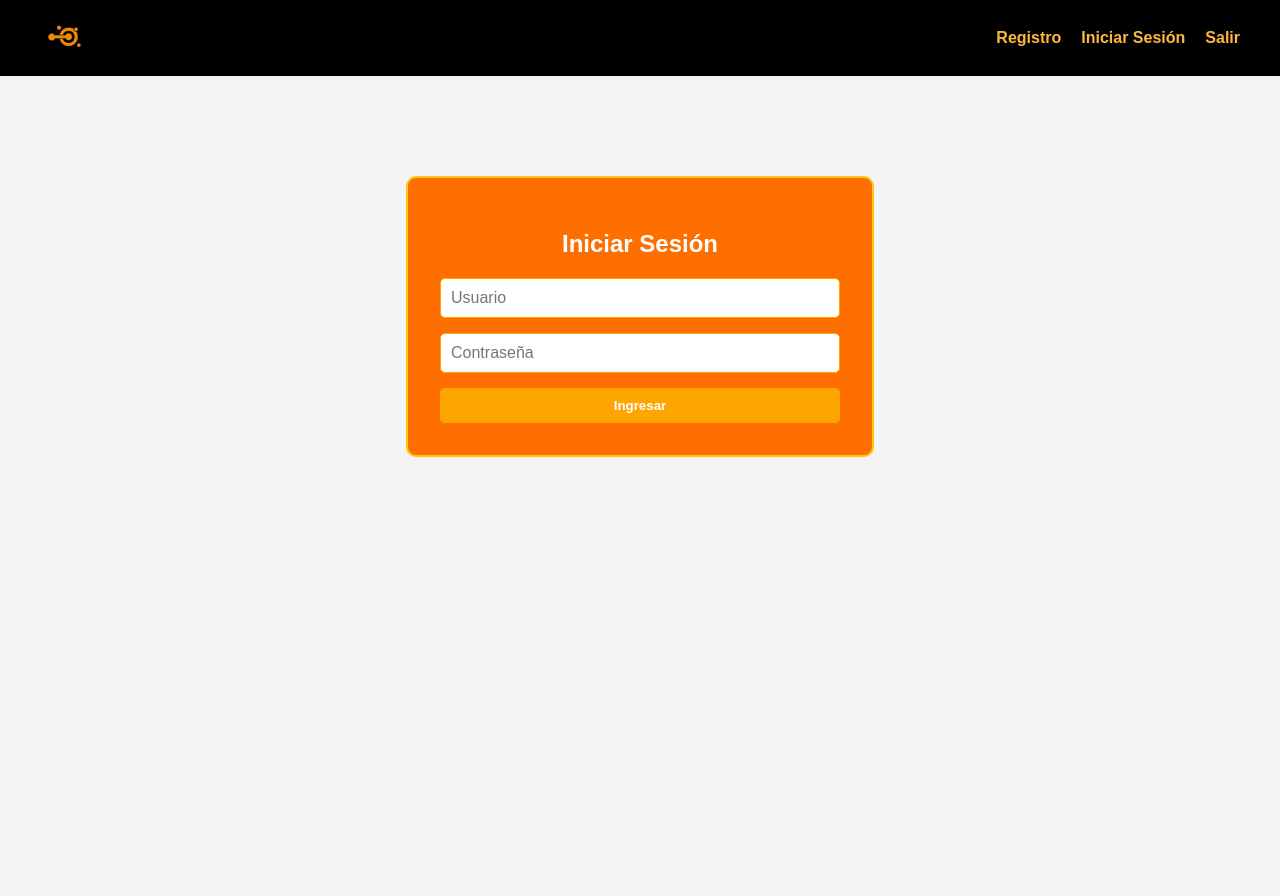
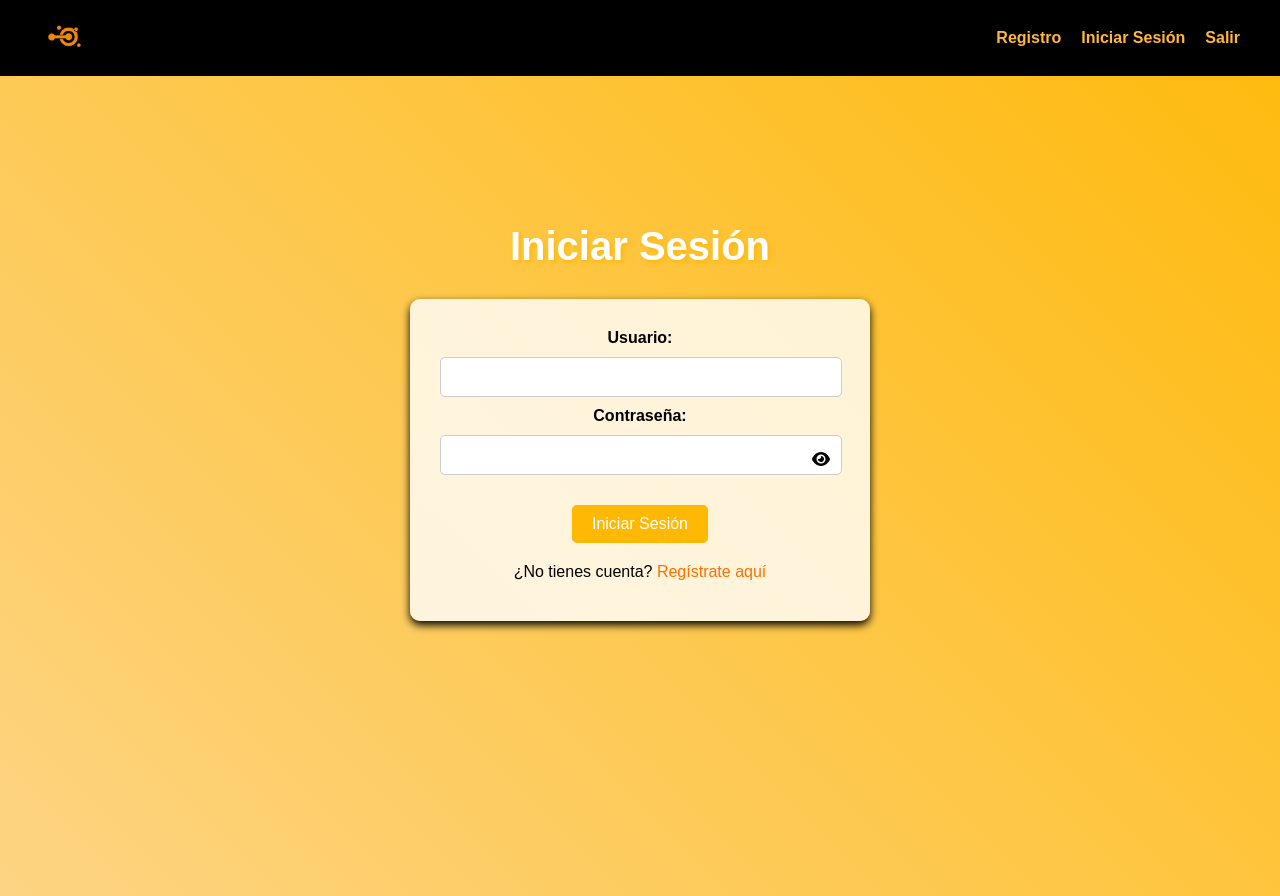
Before and after one commit to danialvarado472/gestor-airbnb-frontend, a React (Vite) app: page /login in a window 1280 px wide. Before the commit the page ends 800 px from the top, so only its background shows below. Built offline with nearby package versions, Linux system fonts and the light colour scheme.

Commit message:
Estilos pags inicio y registro

```diff
--- a/package.json
+++ b/package.json
@@ -10,6 +10,8 @@
     "preview": "vite preview"
   },
   "dependencies": {
+    "@fortawesome/free-solid-svg-icons": "^6.7.2",
+    "@fortawesome/react-fontawesome": "^0.2.2",
     "react": "^19.0.0",
     "react-dom": "^19.0.0",
     "react-router-dom": "^7.4.0"
--- a/src/pages/Inicio.css
+++ b/src/pages/Inicio.css
@@ -1,54 +1,102 @@
-#inicio-container {
-    margin-top: 100px;
+#inicio-contenedor-principal {
+    display: flex;
+    flex-direction: column;
+    align-items: center;
+    justify-content: center;
+    min-height: 100vh;
+    padding-top: 20px;
+    background: linear-gradient(45deg, #ff6f00, rgba(255, 204, 103, 0.8), #ffb803);
+    background-size: 300% 100%;
+    animation: moverDegradadoInicio 10s ease infinite;
+}
+
+#inicio-titulo {
+    color: #fff;
+    font-size: 2.5rem;
+    margin-top: 3px;
+    text-shadow: 2px 2px 4px rgb(255, 184, 3);
+    margin-bottom: 30px;
+}
+
+#inicio-formulario {
+    background-color: rgba(255, 255, 255, 0.8);
+    padding: 30px;
+    border-radius: 10px;
+    box-shadow: 0 4px 8px rgb(0, 0, 0);
+    width: 80%;
     max-width: 400px;
-    margin-left: auto;
-    margin-right: auto;
-    padding: 2rem;
-    border: 2px solid #ffc710;
-    border-radius: 10px;
-    background-color: rgb(255, 111, 0);
+    text-align: center;
+    margin-bottom: 150px;
+}
+
+#inicio-formulario label {
+    display: block;
+    margin-bottom: 10px;
+    color: #000000;
+    font-weight: bold;
+}
+
+.inicio-input-container {
+    position: relative;
+    width: 100%;
+    margin-bottom: 20px;
+}
+
+.inicio-input {
+    width: calc(100% - 20px);
+    padding: 10px;
+    border: 1px solid #ccc;
+    border-radius: 5px;
+    font-size: 1rem;
+    margin-bottom: 10px;
+}
+
+.inicio-toggle-password {
+    position: absolute;
+    right: 10px;
+    top: 50%;
+    transform: translateY(-50%);
+    cursor: pointer;
+    user-select: none;
+}
+
+#inicio-formulario button {
+    background-color: #ffb803;
+    color: white;
+    border: none;
+    border-radius: 5px;
+    padding: 10px 20px;
+    font-size: 1rem;
+    cursor: pointer;
+    transition: background-color 0.3s ease;
+}
+
+#inicio-formulario button:hover {
+    background-color: #ff6f00;
+}
+
+#inicio-mensaje-error {
+    color: #ff0303;
+    margin-top: 10px;
+}
+
+#inicio-no-cuenta {
+    margin-top: 20px;
     color: #000000;
     text-align: center;
 }
 
-#inicio-titulo {
-    text-align: center;
-    color: #ffffff;
+#inicio-no-cuenta a {
+    color: #ff6f00;
+    text-decoration: none;
 }
 
-#inicio-form {
-    display: flex;
-    flex-direction: column;
-    gap: 15px;
-    margin-top: 20px;
+#inicio-no-cuenta a:hover {
+    text-decoration: underline;
 }
 
-#inicio-usuario,
-#inicio-contrasena {
-    padding: 10px;
-    border: 1px solid orange;
-    border-radius: 5px;
-    color: #000000;
-    font-size: 1rem;
+@keyframes moverDegradadoInicio {
+    0% { background-position: 0 50%; }
+    50% { background-position: 100% 50%; }
+    100% { background-position: 0 50%; }
 }
-
-#inicio-boton {
-    padding: 10px;
-    background-color: orange;
-    border: none;
-    border-radius: 5px;
-    font-weight: bold;
-    color: #ffffff;
-    cursor: pointer;
-    transition: background-color 0.3s ease;
-}
-
-#inicio-boton:hover {
-    background-color: #f89500;
-}
-
-#inicio-error {
-    margin-top: 15px;
-    color: red;
-    text-align: center;
-}
--- a/src/pages/Inicio.jsx
+++ b/src/pages/Inicio.jsx
@@ -1,47 +1,69 @@
-import { useState } from "react";
-import { useNavigate } from "react-router-dom";
-import "./Inicio.css";
+import React, { useState } from 'react';
+import { useNavigate, Link } from 'react-router-dom';
+import './Inicio.css';
+import { FontAwesomeIcon } from '@fortawesome/react-fontawesome';
+import { faEye, faEyeSlash } from '@fortawesome/free-solid-svg-icons';
 
 const Inicio = () => {
-    const [usuario, setUsuario] = useState("");
-    const [contrasena, setContrasena] = useState("");
-    const [error, setError] = useState("");
+    const [usuario, setUsuario] = useState('');
+    const [contrasena, setContrasena] = useState('');
+    const [error, setError] = useState('');
+    const [mostrarContrasena, setMostrarContrasena] = useState(false);
     const navigate = useNavigate();
 
-    const handleLogin = (e) => {
+    const handleSubmit = (e) => {
         e.preventDefault();
-
-        if (usuario === "admin" && contrasena === "1234") {
-            navigate("/admin");
-        } else if (usuario === "usuario" && contrasena === "abcd") {
-            navigate("/listado");
+        if (!usuario || !contrasena) {
+            setError('Por favor, introduce usuario y contraseña.');
+            return;
+        }
+        if ((usuario === 'admin' && contrasena === '1234') || (usuario === 'usuario' && contrasena === 'abcd')) {
+            navigate('/admin');
         } else {
-            setError("No se encontró el usuario.");
+            setError('Credenciales incorrectas');
+            setTimeout(() => setError(''), 3000);
         }
     };
 
+    const toggleMostrarContrasena = () => {
+        setMostrarContrasena(!mostrarContrasena);
+    };
+
     return (
-        <div id="inicio-container" className="inicio-container">
-            <h2 id="inicio-titulo" className="inicio-titulo">Iniciar Sesión</h2>
-            <form id="inicio-form" onSubmit={handleLogin}>
+        <div id="inicio-contenedor-principal">
+            <h1 id="inicio-titulo">Iniciar Sesión</h1>
+            <form id="inicio-formulario" onSubmit={handleSubmit}>
+                <label htmlFor="usuario">Usuario:</label>
                 <input
-                    id="inicio-usuario"
                     type="text"
-                    placeholder="Usuario"
+                    id="usuario"
+                    className="inicio-input"
                     value={usuario}
                     onChange={(e) => setUsuario(e.target.value)}
                     required
                 />
-                <input
-                    id="inicio-contrasena"
-                    type="password"
-                    placeholder="Contraseña"
-                    value={contrasena}
-                    onChange={(e) => setContrasena(e.target.value)}
-                    required
-                />
-                <button id="inicio-boton" type="submit">Ingresar</button>
-                {error && <p id="inicio-error" className="inicio-error">{error}</p>}
+                <label htmlFor="contrasena">Contraseña:</label>
+                <div className="inicio-input-container">
+                    <input
+                        type={mostrarContrasena ? 'text' : 'password'}
+                        id="contrasena"
+                        className="inicio-input"
+                        value={contrasena}
+                        onChange={(e) => setContrasena(e.target.value)}
+                        required
+                    />
+                    <span
+                        className="inicio-toggle-password"
+                        onClick={toggleMostrarContrasena}
+                    >
+                        <FontAwesomeIcon icon={mostrarContrasena ? faEyeSlash : faEye} />
+                    </span>
+                </div>
+                <button type="submit">Iniciar Sesión</button>
+                {error && <p id="inicio-mensaje-error">{error}</p>}
+                <p id="inicio-no-cuenta">
+                    ¿No tienes cuenta? <Link to="/">Regístrate aquí</Link>
+                </p>
             </form>
         </div>
     );
--- a/src/pages/Registro.jsx
+++ b/src/pages/Registro.jsx
@@ -1,11 +1,14 @@
 import { useState } from "react";
-import { useNavigate } from "react-router-dom";
+import { useNavigate, Link } from "react-router-dom";
 import "./Registro.css";
+import { FontAwesomeIcon } from '@fortawesome/react-fontawesome';
+import { faEye, faEyeSlash } from '@fortawesome/free-solid-svg-icons';
 
 const Registro = () => {
     const [usuario, setUsuario] = useState("");
     const [contrasena, setContrasena] = useState("");
     const [error, setError] = useState("");
+    const [mostrarContrasena, setMostrarContrasena] = useState(false);
     const navigate = useNavigate();
 
     const handleRegistro = (e) => {
@@ -17,7 +20,7 @@ const Registro = () => {
         }
 
         if (
-            (usuario === "admin" && contrasena === "1234") ||
+            (usuario === "admin" && contrasena === "admin") ||
             (usuario === "usuario" && contrasena === "abcd")
         ) {
             setError("");
@@ -27,28 +30,47 @@ const Registro = () => {
         }
     };
 
+    const toggleMostrarContrasena = () => {
+        setMostrarContrasena(!mostrarContrasena);
+    };
+
     return (
-        <div id="registro-container" className="registro-container">
-            <h2 id="registro-titulo" className="registro-titulo">Registrate aquí</h2>
-            <form id="registro-form" onSubmit={handleRegistro}>
+        <div id="registro-contenedor-principal" className="registro-contenedor"> {/* ID único y clase */}
+            <h2 id="registro-titulo" className="registro-titulo">Registrate aquí</h2> {/* ID único y clase */}
+            <form id="registro-formulario" onSubmit={handleRegistro}> {/* ID único */}
+                <label htmlFor="registro-usuario">Usuario:</label> {/* ID único */}
                 <input
                     id="registro-usuario"
+                    className="registro-input"
                     type="text"
                     placeholder="Usuario"
                     value={usuario}
                     onChange={(e) => setUsuario(e.target.value)}
                     required
                 />
+                <label htmlFor="registro-contrasena">Contraseña:</label> {/* ID único */}
+                <div className="registro-input-container"> {/* Clase reutilizada */}
                     <input
                         id="registro-contrasena"
-                    type="password"
+                        className="registro-input"
+                        type={mostrarContrasena ? 'text' : 'password'}
                         placeholder="Contraseña"
                         value={contrasena}
                         onChange={(e) => setContrasena(e.target.value)}
                         required
                     />
-                <button id="registro-boton" type="submit">Registrarse</button>
-                {error && <p id="registro-error" className="registro-error">{error}</p>}
+                    <span
+                        className="registro-toggle-password"
+                        onClick={toggleMostrarContrasena}
+                    >
+                        <FontAwesomeIcon icon={mostrarContrasena ? faEyeSlash : faEye} />
+                    </span>
+                </div>
+                <button id="registro-boton" type="submit">Registrarse</button> {/* ID único */}
+                {error && <p id="registro-error" className="registro-error">{error}</p>} {/* ID único y clase */}
+                <p id="registro-login-link"> {/* ID único */}
+                    ¿Ya tienes cuenta? <Link to="/login">Inicia sesión</Link>
+                </p>
             </form>
         </div>
     );
```
Also changed, not shown: src/pages/Registro.css (+92 -42 lines), 1 other file (tests, documents, lock files or other folders). Lines whose indentation alone changed are shown as unchanged.
